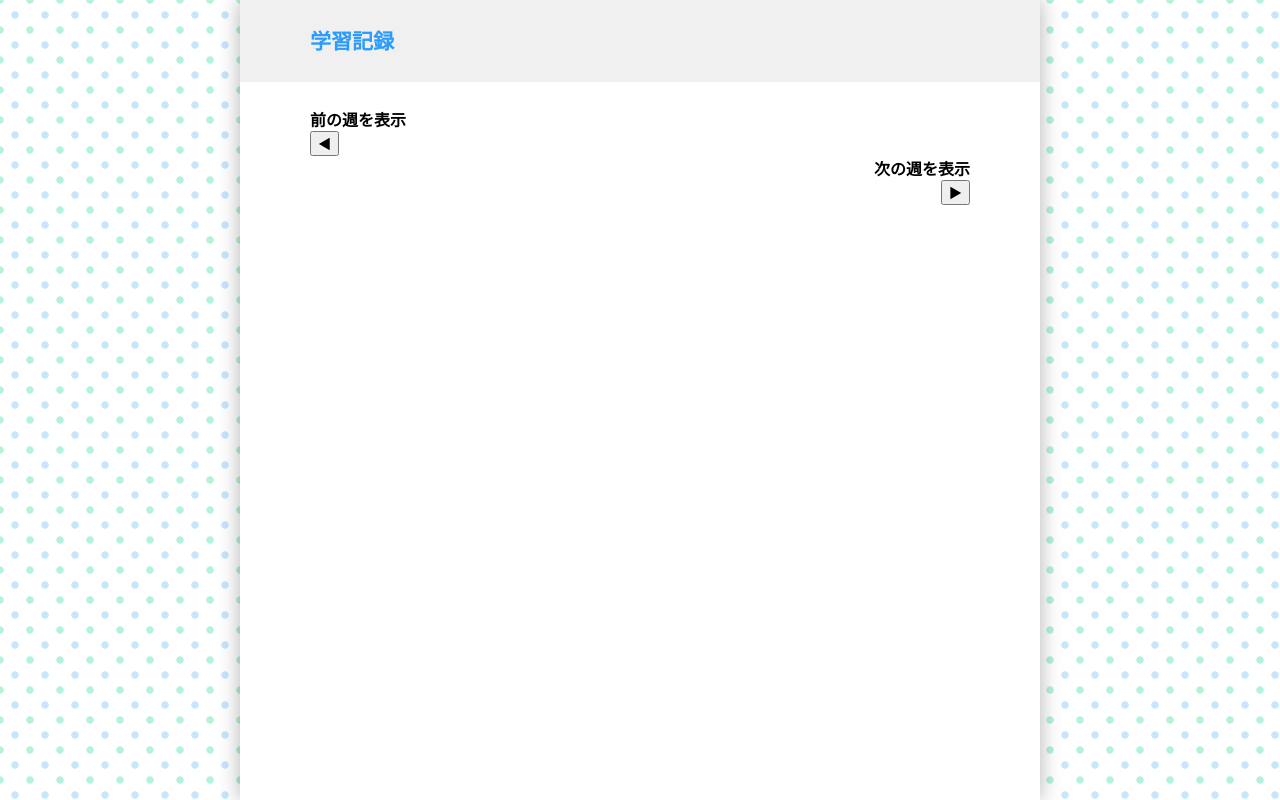
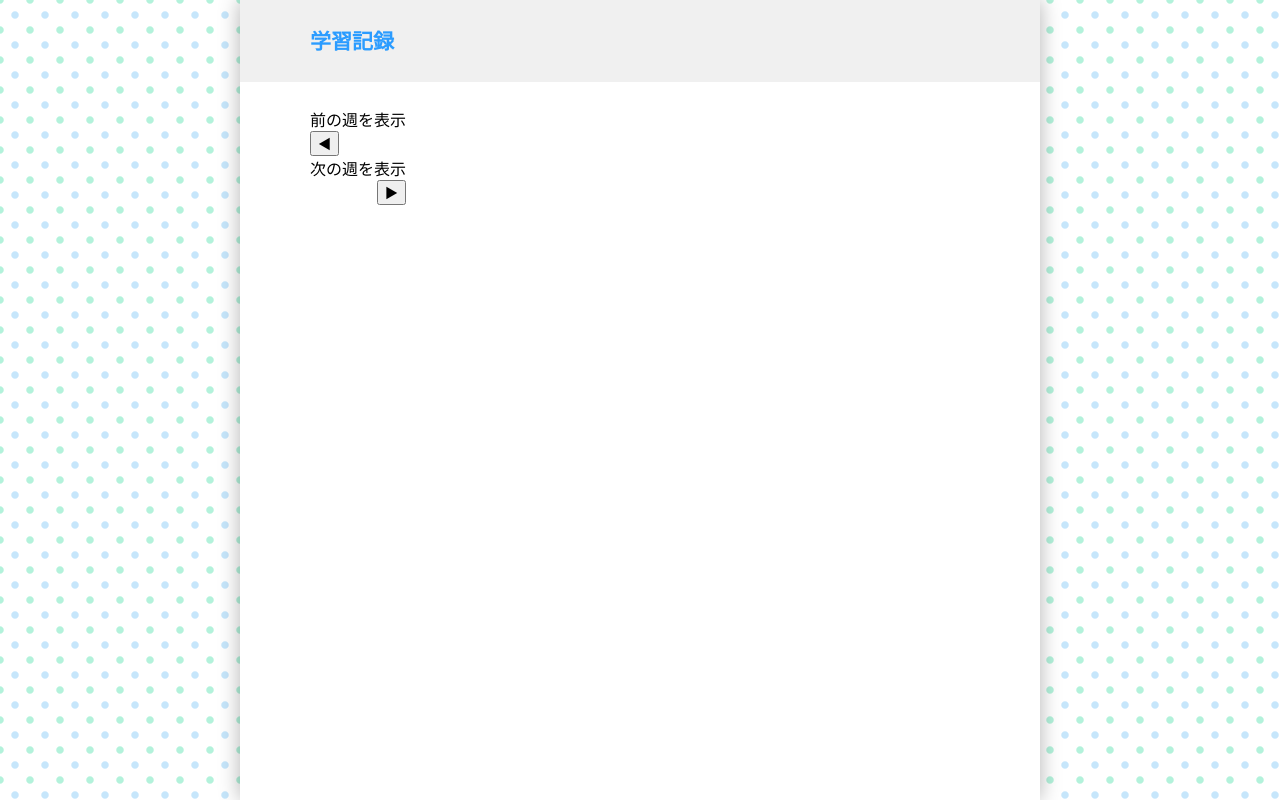
Before and after one commit to mechAneko12/IoT_project, a Django app: template manager/templates/table.html in a window 1280 px wide. Run offline with Django 3.2, Linux system fonts and the light colour scheme; the template is opened without the code that fills it, so the values that code supplies are empty; some libraries are stand-ins or nearby versions.

Commit message:
Study app

```diff
--- a/manager/static/style.css
+++ b/manager/static/style.css
@@ -139,11 +139,14 @@ a:visited { color: #4d4d4d; }
   line-height: 2em;
 }
 
-h1{
+.forward{
   text-align: right;
-  vertical-align:middle;
 }
 
-h2{
+.back{
   text-align: left;
 }
+
+.updown{
+  display: inline-block;
+}
--- a/manager/templates/table.html
+++ b/manager/templates/table.html
@@ -13,15 +13,15 @@
     <div class="contents margin">
     <script type="text/javascript" src="https://www.gstatic.com/charts/loader.js"></script>
     <script src="https://ajax.aspnetcdn.com/ajax/jQuery/jquery-3.4.1.min.js"></script>
-    <p>
-      <h2>
+    <div class ="updown">
+      <div class = "back">
         <p id = "down">前の週を表示</p>
         <button type = "button" id = "downcount">◀</button>
-      </h2>
-      <h1>
+      </div>
+      <div class = "forward">
         <p id = "up">次の週を表示</p>
         <button type = "button" id = "upcount">▶</button>
-      </h1>
+      </div>
     </p>
 
 
```
